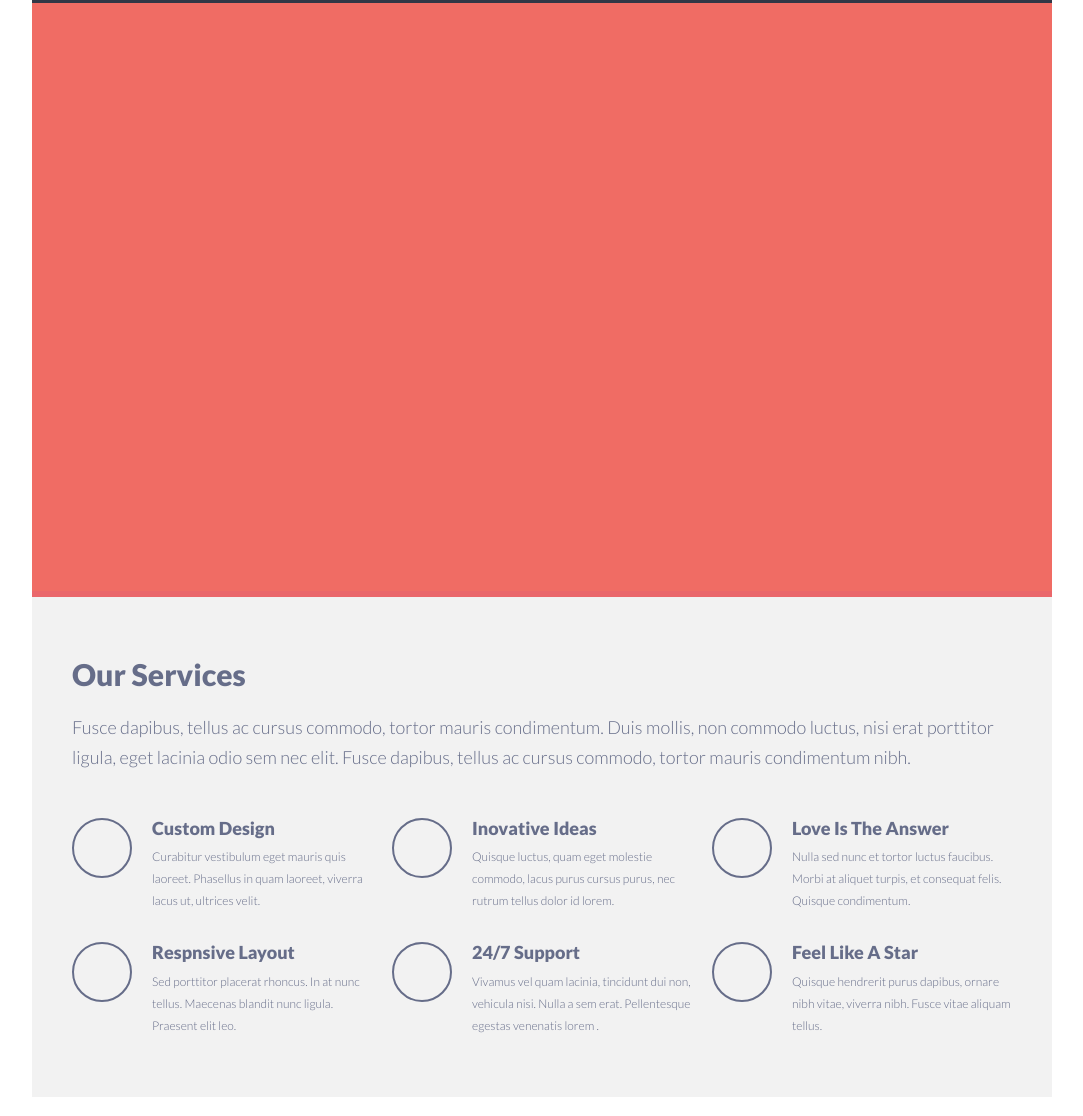
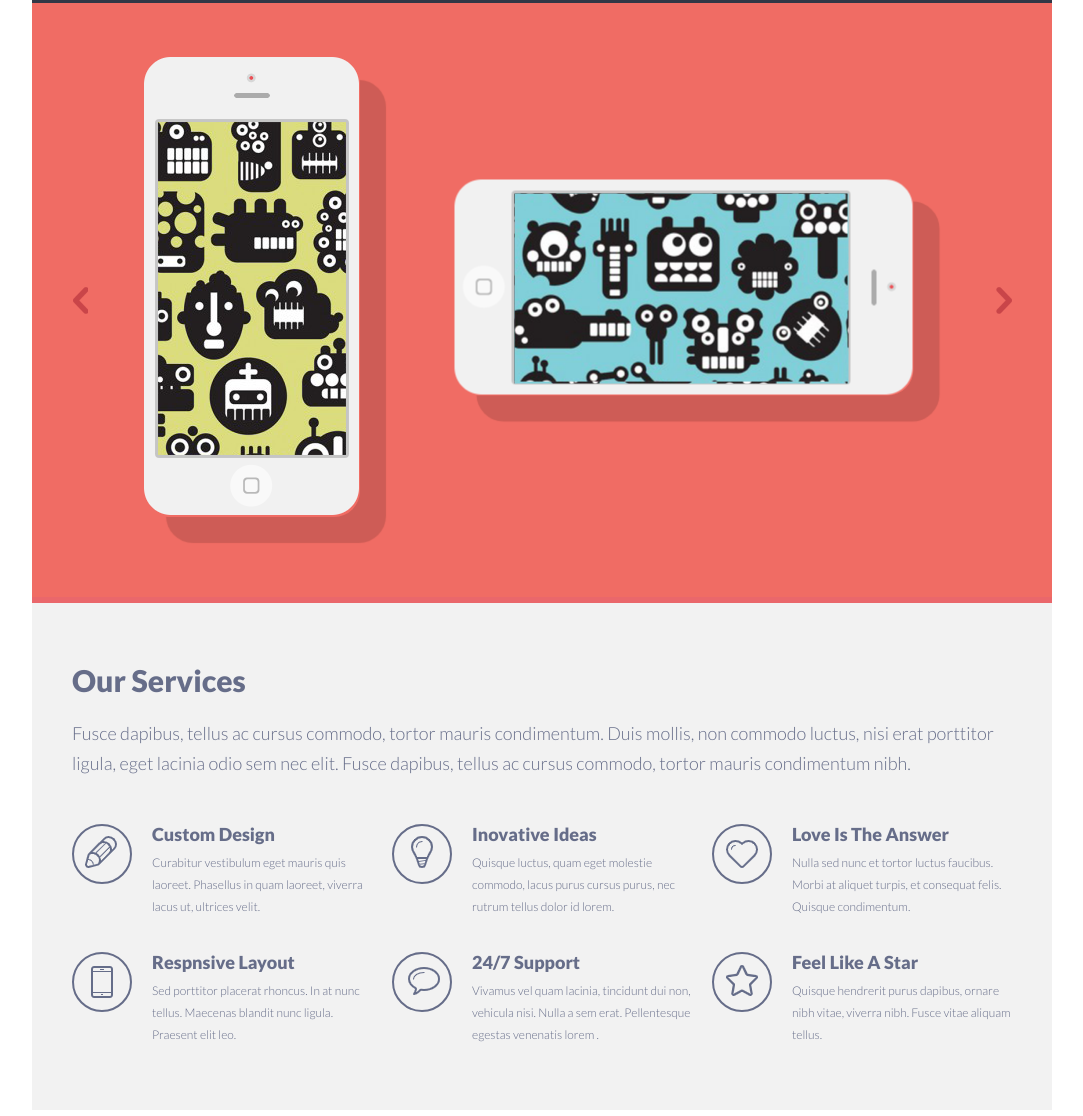
Before and after one commit to atripolskyy/singolo, a plain HTML site: page singolo1.html in a window 1280 px wide. Shown: the part 91-1207 px from the top of the page, without its empty margins (98-1181 px from the left). Drawn offline with nearby package versions, Linux system fonts and the light colour scheme.

Commit message:
Singolo. Part 1

```diff
--- a/singolo1.css
+++ b/singolo1.css
@@ -94,10 +94,82 @@ p {
 }
 
 .slider {
-    height: 594px;
-    padding: 0 40px;
+    position: relative;
+    height: 600px;
+    padding: 0 40px 28px;
     border-bottom: 6px solid #ea676b;
     background-color: #f06c64;
+}
+
+.slider-container {
+    display: flex;
+    justify-content: space-between;
+    align-items: center;
+    height: 100%;
+    padding: 0 70px;
+}
+
+.navigation {
+    position: absolute;
+    top: 50%;
+    margin-top: -13px;
+    width: calc(100% - 80px);
+}
+
+.arrow {
+    position: absolute;
+    top: 0;
+    width: 16px;
+    height: 27px;
+    background: url("./assets/sprite.png");
+    cursor: pointer;
+}
+
+.arrow:hover {
+    opacity: 0.6;
+}
+
+.arrow_prev {
+    background-position: -94px 0;
+}
+
+.arrow_next {
+    background-position: -115px 0;
+    right: 0;
+}
+
+.phone {
+    position: relative;
+    width: 218px;
+    height: 461px;
+    background: url("./assets/phone.png") no-repeat;
+    border-radius: 26px;
+    box-shadow: 25px 25px 1px 1px rgba(14, 6, 6, 0.15);
+}
+
+.phone_horizontal {
+    margin-right: 150px;
+    transform: rotate(90deg);
+    box-shadow: 25px -25px 1px 1px rgba(14, 6, 6, 0.15);
+}
+
+.phone::after {
+    content: "";
+    position: absolute;
+    top: 66px;
+    left: 16px;
+    width: 188px;
+    height: 333px;
+    background: url("./assets/phone1.png");
+}
+
+.phone_horizontal::after {
+    background: url("./assets/phone2.png");
+    transform: rotate(270deg);
+    height: 190px;
+    width: 334px;
+    top: 137px;
+    left: -56px;
 }
 
 .section {
@@ -125,10 +197,54 @@ p {
 }
 
 .icon {
+    display: flex;
+    align-items: center;
+    justify-content: center;
     width: 60px;
     height: 60px;
     border: 2px solid #666d89;
     border-radius: 100%;
+}
+
+.icon span {
+    display: block;
+    background: url("./assets/sprite.png");
+}
+
+.icon_pen span {
+    background-position: 0 0;
+    width: 35px;
+    height: 35px;
+}
+
+.icon_bulb span {
+    background-position: -36px 0;
+    width: 26px;
+    height: 35px;
+}
+
+.icon_heart span {
+    background-position: 2px -37px;
+    width: 36px;
+    height: 32px;
+}
+
+.icon_phone span {
+    background-position: -64px 2px;
+    width: 26px;
+    height: 36px;
+}
+
+.icon_bubble span {
+    background-position: -34px 32px;
+    width: 35px;
+    height: 31px;
+}
+
+.icon_star span {
+    background-position: -74px 34px;
+    width: 36px;
+    height: 34px;
 }
 
 .feauture__heading {
@@ -138,7 +254,10 @@ p {
 }
 
 .feauture__text {
+    display: inline-block;
     margin: 8px 0 0;
     font-size: 12px;
     line-height: 22px;
+    max-height: 66px;
+    overflow: hidden;
 }
--- a/singolo1.html
+++ b/singolo1.html
@@ -37,61 +37,64 @@
         </header>
         <main>
             <div class="slider">
-
+                <div class="slider-container">
+                    <div class="phone"></div>
+                    <div class="phone phone_horizontal"></div>
+                </div>
+                <div class="navigation">
+                    <div class="arrow arrow_prev"></div>
+                    <div class="arrow arrow_next"></div>
+                </div>
             </div>
             <section class="section">
-
                 <h1>Our services</h1>
                 <p>Fusce dapibus, tellus ac cursus commodo, tortor mauris condimentum. Duis mollis, non commodo luctus, nisi erat porttitor ligula, eget lacinia odio sem nec elit. Fusce dapibus, tellus ac cursus commodo, tortor mauris condimentum nibh.</p>
-
                 <div class="feautures">
                     <div class="feauture__item">
-                    <div class="icon"></div>
+                        <div class="icon icon_pen"><span></span></div>
                         <div class="feautiure__desc">
                             <div class="feauture__heading">Custom design</div>
                             <p class="feauture__text">Curabitur vestibulum eget mauris quis laoreet. Phasellus in quam laoreet, viverra lacus ut, ultrices velit.</p>
                         </div>
                     </div>
                     <div class="feauture__item">
-                    <div class="icon"></div>
+                        <div class="icon icon_bulb"><span></span></div>
                         <div class="feautiure__desc">
                             <div class="feauture__heading">Inovative ideas</div>
                             <p class="feauture__text">Quisque luctus, quam eget molestie commodo, lacus purus cursus purus, nec rutrum tellus dolor id lorem.</p>
                         </div>
                     </div>
                     <div class="feauture__item">
-                    <div class="icon"></div>
+                        <div class="icon icon_heart"><span></span></div>
                         <div class="feautiure__desc">
                             <div class="feauture__heading">Love is the answer</div>
                             <p class="feauture__text">Nulla sed nunc et tortor luctus faucibus. Morbi at aliquet turpis, et consequat felis. Quisque condimentum.</p>
                         </div>
                     </div>
                     <div class="feauture__item">
-                    <div class="icon"></div>
+                        <div class="icon icon_phone"><span></span></div>
                         <div class="feautiure__desc">
                             <div class="feauture__heading">Respnsive layout</div>
                             <p class="feauture__text">Sed porttitor placerat rhoncus. In at nunc tellus. Maecenas blandit nunc ligula. Praesent elit leo.</p>
                         </div>
                     </div>
                     <div class="feauture__item">
-                    <div class="icon"></div>
+                        <div class="icon icon_bubble"><span></span></div>
                         <div class="feautiure__desc">
                             <div class="feauture__heading">24/7 support</div>
                             <p class="feauture__text">Vivamus vel quam lacinia, tincidunt dui non, vehicula nisi. Nulla a sem erat. Pellentesque egestas venenatis lorem .</p>
                         </div>
                     </div>
                     <div class="feauture__item">
-                    <div class="icon"></div>
+                        <div class="icon icon_star"><span></span></div>
                         <div class="feautiure__desc">
                             <div class="feauture__heading">Feel like a star</div>
                             <p class="feauture__text">Quisque hendrerit purus dapibus, ornare nibh vitae, viverra nibh. Fusce vitae aliquam tellus.</p>
                         </div>
                     </div>
                 </div>
-
             </section>
         </main>
-
     </div>
 </body>
 </html>
```
Also changed, not shown: assets/phone.png (added), assets/phone1.png (added), assets/phone2.png (added), assets/sprite.png (added). Lines whose indentation alone changed are shown as unchanged.
